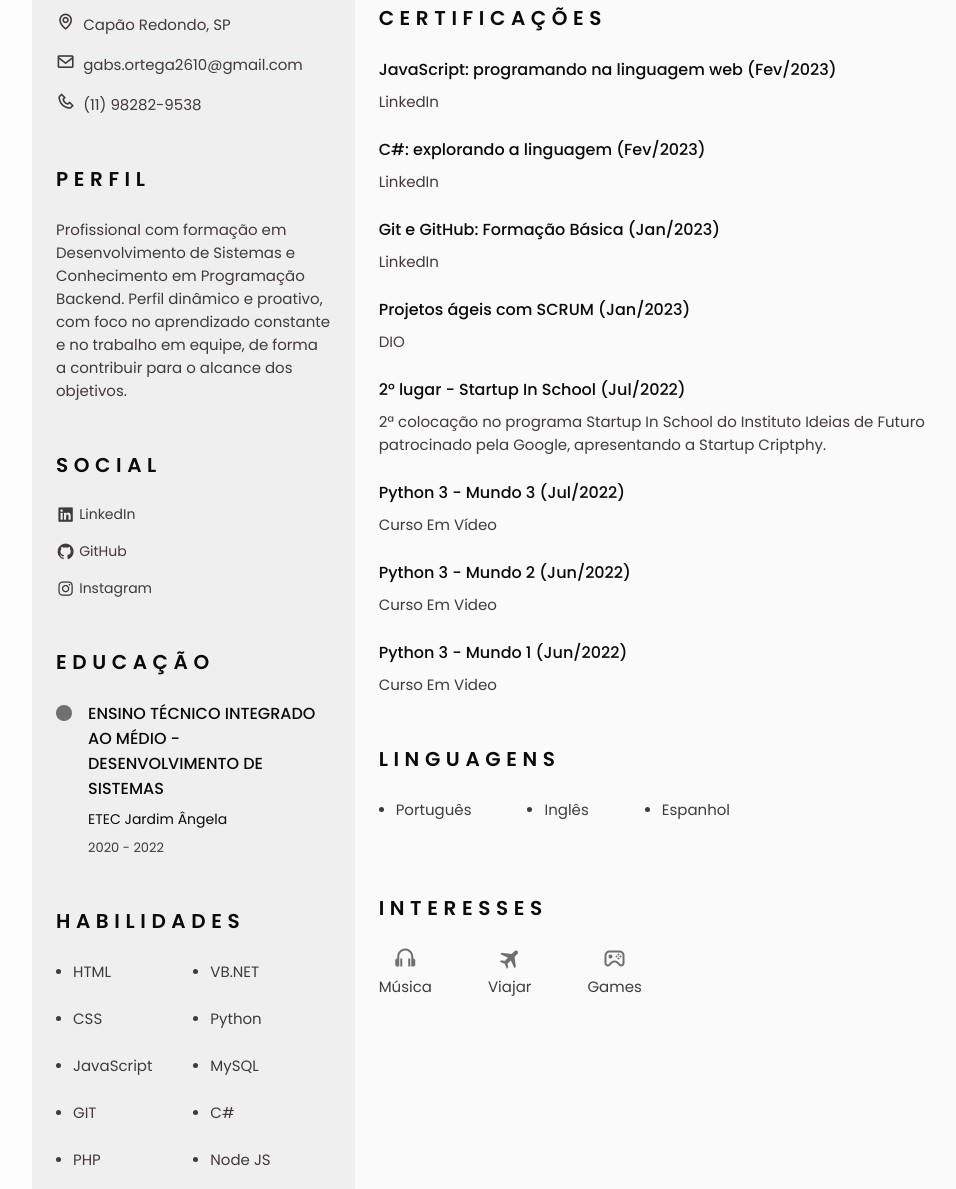
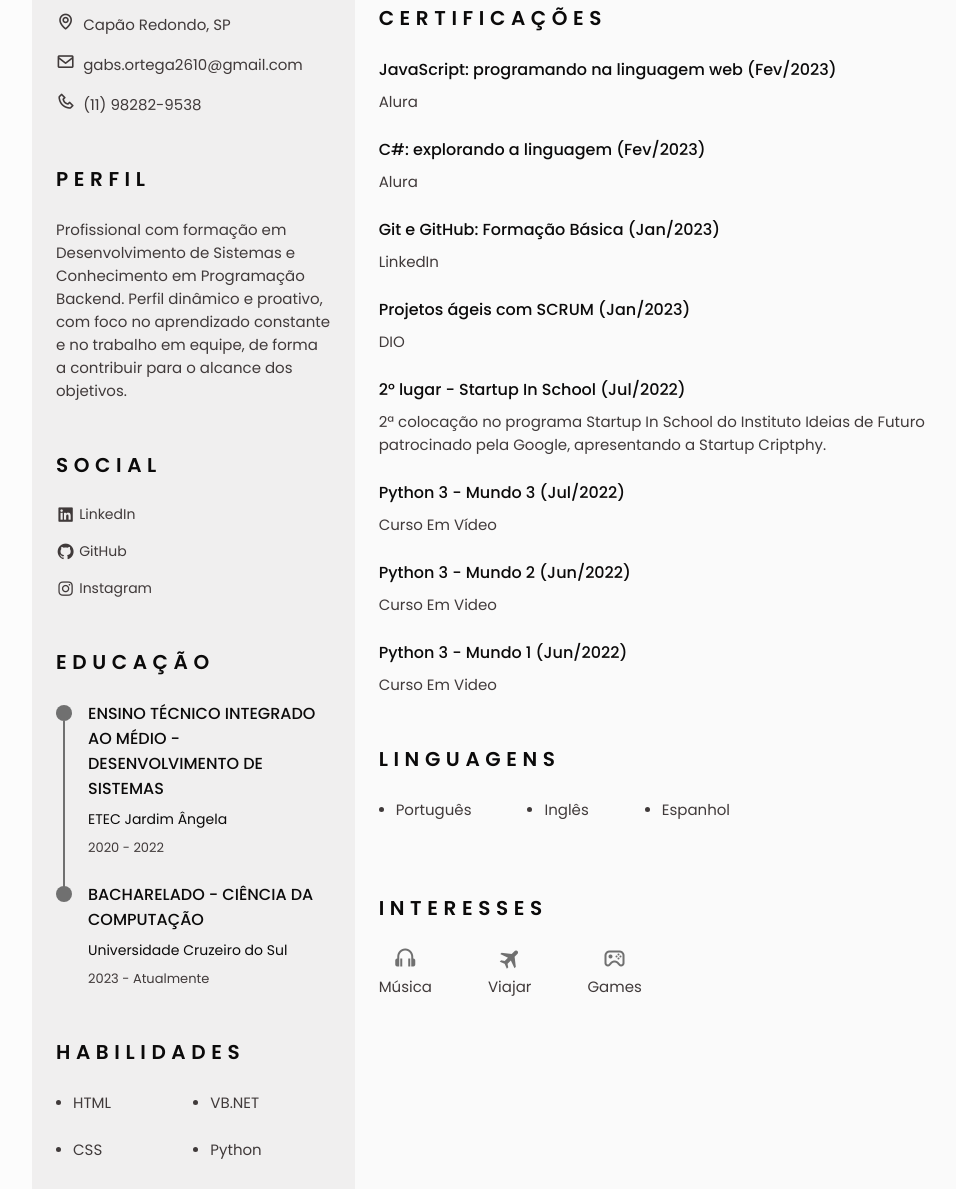
Before and after one commit to GabsOrtega/ortega-cv-web, a plain HTML site: page index.html in a window 1280 px wide. Shown: the part 302-1491 px from the top of the page, without its empty margins (124-1080 px from the left). Drawn offline with nearby package versions, Linux system fonts and the light colour scheme.

Commit message:
Education update

```diff
--- a/index.html
+++ b/index.html
@@ -141,7 +141,7 @@
                         <div class="education__content">
                             <div class="education__time">
                                 <span class="education__rounder"></span>
-                                <!-- <span class="education__line"></span> -->
+                                <span class="education__line"></span>
                             </div>
 
                             <div class="education__data bd-grid">
@@ -149,6 +149,19 @@
                                     SISTEMAS</h3>
                                 <span class="education__studies">ETEC Jardim Ângela</span>
                                 <span class="education__year">2020 - 2022</span>
+                            </div>
+                        </div>
+
+                        <div class="education__content">
+                            <div class="education__time">
+                                <span class="education__rounder"></span>
+                                <!-- <span class="education__line"></span> -->
+                            </div>
+
+                            <div class="education__data bd-grid">
+                                <h3 class="education__title">BACHARELADO - CIÊNCIA DA COMPUTAÇÃO</h3>
+                                <span class="education__studies">Universidade Cruzeiro do Sul</span>
+                                <span class="education__year">2023 - Atualmente</span>
                             </div>
                         </div>
                     </div>
@@ -232,12 +245,12 @@
                     <div class="certificate__container bd-grid">
                         <div class="certificate__content">
                             <h3 class="certificate__title">JavaScript: programando na linguagem web (Fev/2023)</h3>
-                            <p class="certificate__description">LinkedIn</p>
+                            <p class="certificate__description">Alura</p>
                         </div>
 
                         <div class="certificate__content">
                             <h3 class="certificate__title">C#: explorando a linguagem (Fev/2023)</h3>
-                            <p class="certificate__description">LinkedIn</p>
+                            <p class="certificate__description">Alura</p>
                         </div>
 
                         <div class="certificate__content">
```
